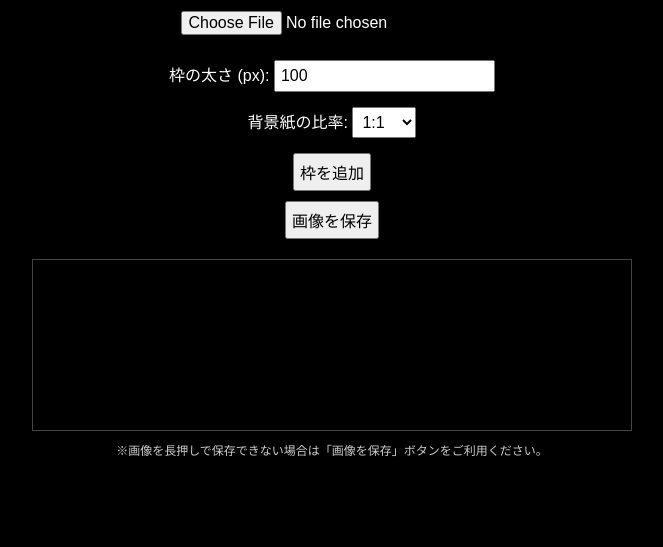
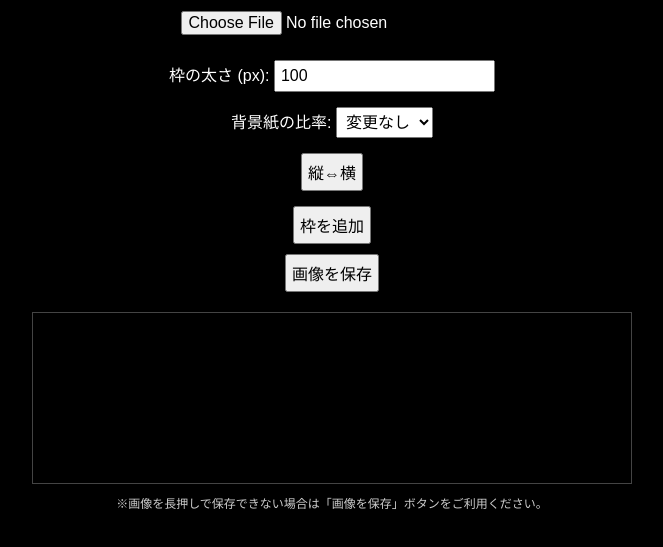
Before and after one commit to RyuS888/White-Frame, a plain HTML site: page whiteframe.html in a window 1280 px wide. Shown: the part 99-646 px from the top of the page, without its empty margins (308-971 px from the left). Drawn offline with Linux system fonts and the light colour scheme.

Commit message:
Update whiteframe.html

```diff
--- a/whiteframe.html
+++ b/whiteframe.html
@@ -69,18 +69,20 @@
       </label>
       <label>背景紙の比率:
         <select id="aspectRatio">
-          <option value="1:1">1:1</option>
-          <option value="3:4">3:4</option>
-          <option value="4:5">4:5</option>
-          <option value="5:7">5:7</option>
-          <option value="2:3">2:3</option>
-          <option value="3:2">3:2</option>
-          <option value="4:3">4:3</option>
-          <option value="5:4">5:4</option>
-          <option value="7:5">7:5</option>
-          <option value="16:9">16:9</option>
+           <option value="">変更なし</option>
+      <option value="16:9">16:9</option>
+      <option value="3:2">3:2</option>
+      <option value="4:3">4:3</option>
+      <option value="1:1">1:1</option>
+      <option value="2:1">2:1</option>
+      <option value="16:10">16:10</option>
+      <option value="2.35:1">2.35:1</option>
+      <option value="7:6">7:6</option>
+      <option value="4:5">4:5</option>
+      <option value="3:1">3:1</option>
         </select>
       </label>
+        <button id="toggleOrient">縦⇔横</button><br>
     </div>
     <div class="buttons">
       <button onclick="addWhiteFrame()">枠を追加</button>
```
